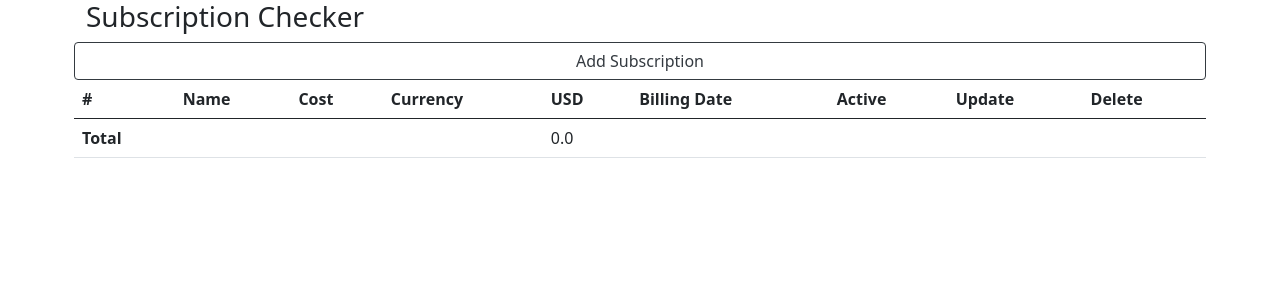
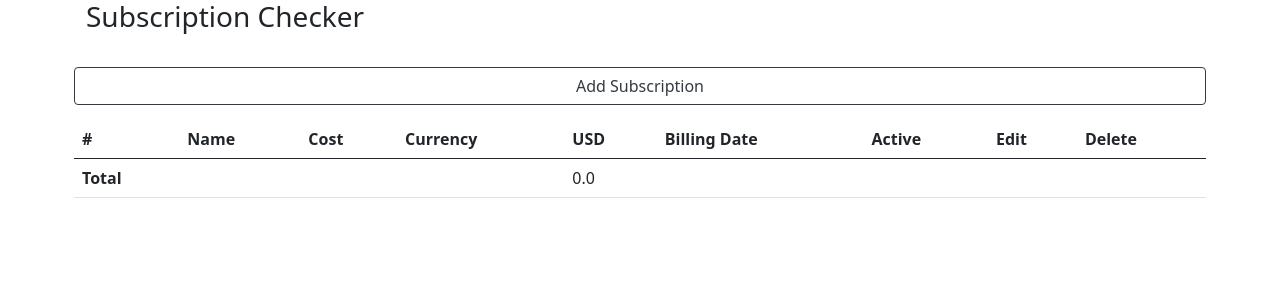
Before and after one commit to Angry-Maid/subscription_checker, a Flask app: page / in a window 1280 px wide. Shown: the top 300 px of the page. Run offline with Flask 2, Linux system fonts and the light colour scheme; data that the repository does not hold is empty; some libraries are stand-ins or nearby versions.

Commit message:
Added some styling to buttons and padding to elements

```diff
--- a/app/templates/base.html
+++ b/app/templates/base.html
@@ -6,7 +6,7 @@
     <body>
         <div class="container overflow-hidden">
             <div class="col">
-                <div class="row">
+                <div class="row" style="padding-bottom: 25px;">
                     <h3>Subscription Checker</h3>
                 </div>
                 {% block content%}{% endblock %}
--- a/app/templates/index.html
+++ b/app/templates/index.html
@@ -13,7 +13,7 @@
         {% endwith %}
     </div>
 
-    <div class="row">
+    <div class="row" style="padding-bottom: 15px;">
         <a class="btn btn-outline-dark" href="{{ url_for('subscription') }}">Add Subscription</a>
     </div>
 
@@ -28,7 +28,7 @@
                     <th scope="col">{{ local_currency }}</th>
                     <th scope="col">Billing Date</th>
                     <th scope="col">Active</th>
-                    <th scope="col">Update</th>
+                    <th scope="col">Edit</th>
                     <th scope="col">Delete</th>
                 </tr>
             </thead>
@@ -41,8 +41,8 @@
                         <td>{{ sub['currency'] }}</td>
                         <td>{{ sub[local_currency] | round(2, 'floor') }}</td>
                         <td>{{ sub['billing_date'] }}</td>
-                        <td><a href="{{ url_for('switch_active', _id=sub['id']) }}">{{ 'Active' if sub['active'] else 'Disabled' }}</a></td>
-                        <td><a class="btn" href="{{ url_for('edit', _id=sub['id']) }}">Edit</a></td>
+                        <td><a class="btn btn-info" href="{{ url_for('switch_active', _id=sub['id']) }}">{{ 'Active' if sub['active'] else 'Disabled' }}</a></td>
+                        <td><a class="btn btn-warning" href="{{ url_for('edit', _id=sub['id']) }}">Edit</a></td>
                         <td><a class="btn btn-danger" href="{{ url_for('delete', _id=sub['id']) }}">Delete</a></td>
                     </tr>
                 {% endfor %}
```
